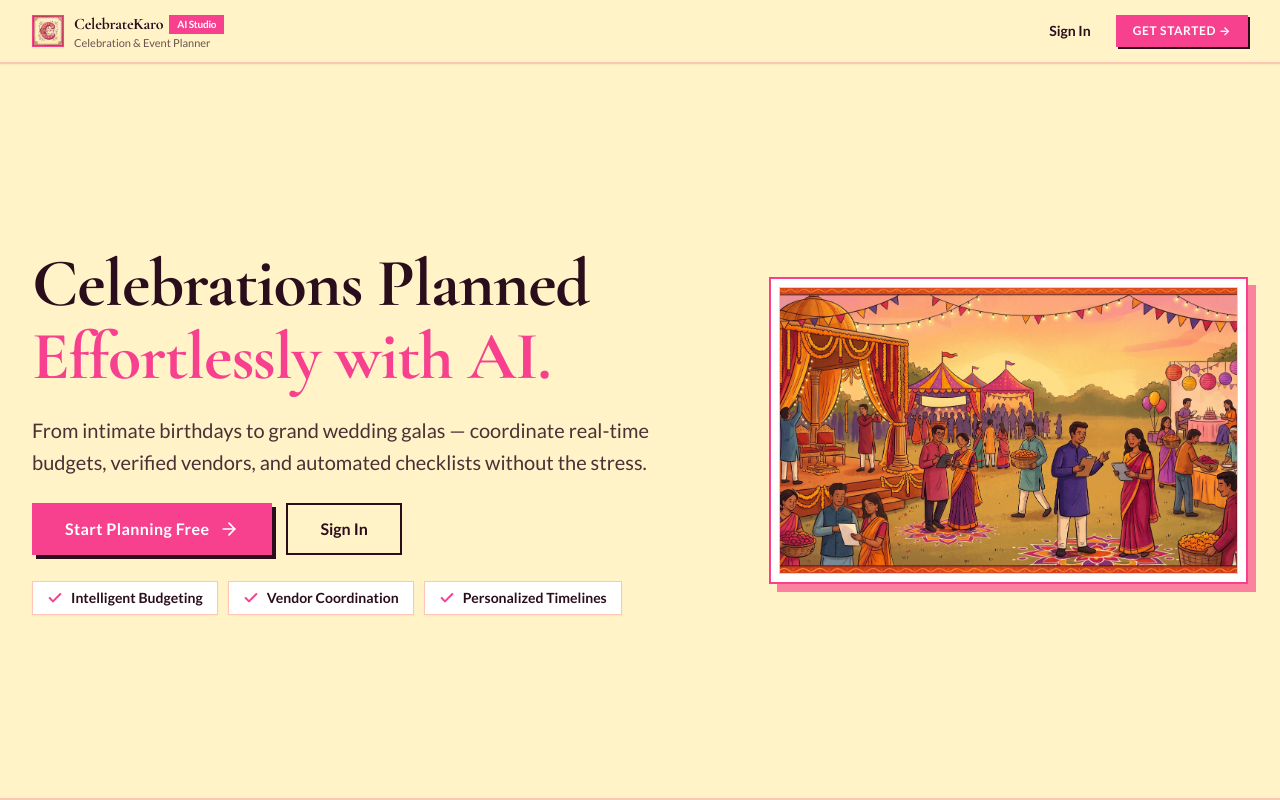
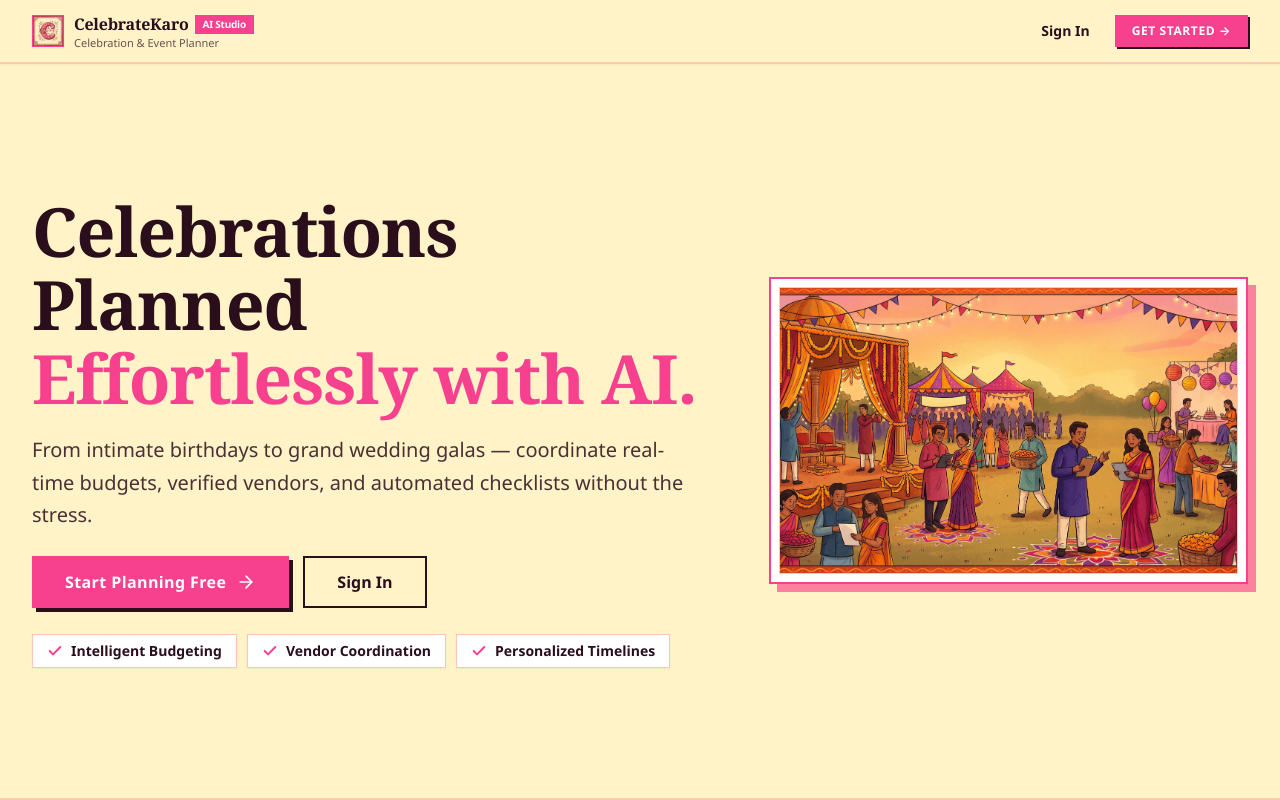
Before and after one commit to Aditya5-cloud/CelebrateKaro, a Next.js app: page / in a window 1280 px wide. Shown: the top 800 px of the page. Built offline with nearby package versions, Linux system fonts and the light colour scheme.

Commit message:
fix(ui): use Georgia for headlines and Segoe UI system font for body typography to match localhost preview

```diff
--- a/src/app/globals.css
+++ b/src/app/globals.css
@@ -1,11 +1,10 @@
-@import url('https://fonts.googleapis.com/css2?family=Cormorant+Garamond:ital,wght@0,400;0,500;0,600;0,700;1,400;1,500;1,600;1,700&family=Lato:ital,wght@0,300;0,400;0,700;0,900;1,300;1,400;1,700&display=swap');
 @import "tailwindcss";
 
 @theme {
-  --font-headline: "Cormorant Garamond", Georgia, Cambria, "Times New Roman", Times, serif;
-  --font-serif: "Cormorant Garamond", Georgia, Cambria, "Times New Roman", Times, serif;
-  --font-body: "Lato", system-ui, -apple-system, BlinkMacSystemFont, "Segoe UI", Roboto, sans-serif;
-  --font-sans: "Lato", system-ui, -apple-system, BlinkMacSystemFont, "Segoe UI", Roboto, sans-serif;
+  --font-headline: Georgia, Cambria, "Times New Roman", Times, serif;
+  --font-serif: Georgia, Cambria, "Times New Roman", Times, serif;
+  --font-body: "Segoe UI", system-ui, -apple-system, BlinkMacSystemFont, Roboto, sans-serif;
+  --font-sans: "Segoe UI", system-ui, -apple-system, BlinkMacSystemFont, Roboto, sans-serif;
 
   --color-palette-cream: #FFF3C7;
   --color-palette-peach: #FEC7B4;
@@ -22,9 +21,9 @@
   --palette-rose: #FC819E;
   --palette-fuchsia: #F7418F;
   --palette-dark: #2A0E1C;
-  --font-headline: "Cormorant Garamond", Georgia, serif;
-  --font-sans: "Lato", system-ui, -apple-system, sans-serif;
-  --font-body: "Lato", system-ui, -apple-system, sans-serif;
+  --font-headline: Georgia, Cambria, "Times New Roman", Times, serif;
+  --font-sans: "Segoe UI", system-ui, -apple-system, BlinkMacSystemFont, Roboto, sans-serif;
+  --font-body: "Segoe UI", system-ui, -apple-system, BlinkMacSystemFont, Roboto, sans-serif;
   --font-mono: ui-monospace, SFMono-Regular, Menlo, Monaco, Consolas, "Liberation Mono", "Courier New", monospace;
 }
 
@@ -42,7 +41,7 @@ body {
   border-radius: 0 !important;
 }
 
-/* Regal Indian Typography: Cormorant Garamond for Headlines, Lato for Body */
+/* Regal Indian Typography: Georgia for Headlines, Segoe UI / System Sans for Body */
 h1, h2, h3, h4, h5, h6, .font-headline, .font-serif {
   font-family: var(--font-headline);
   letter-spacing: -0.015em;
```
